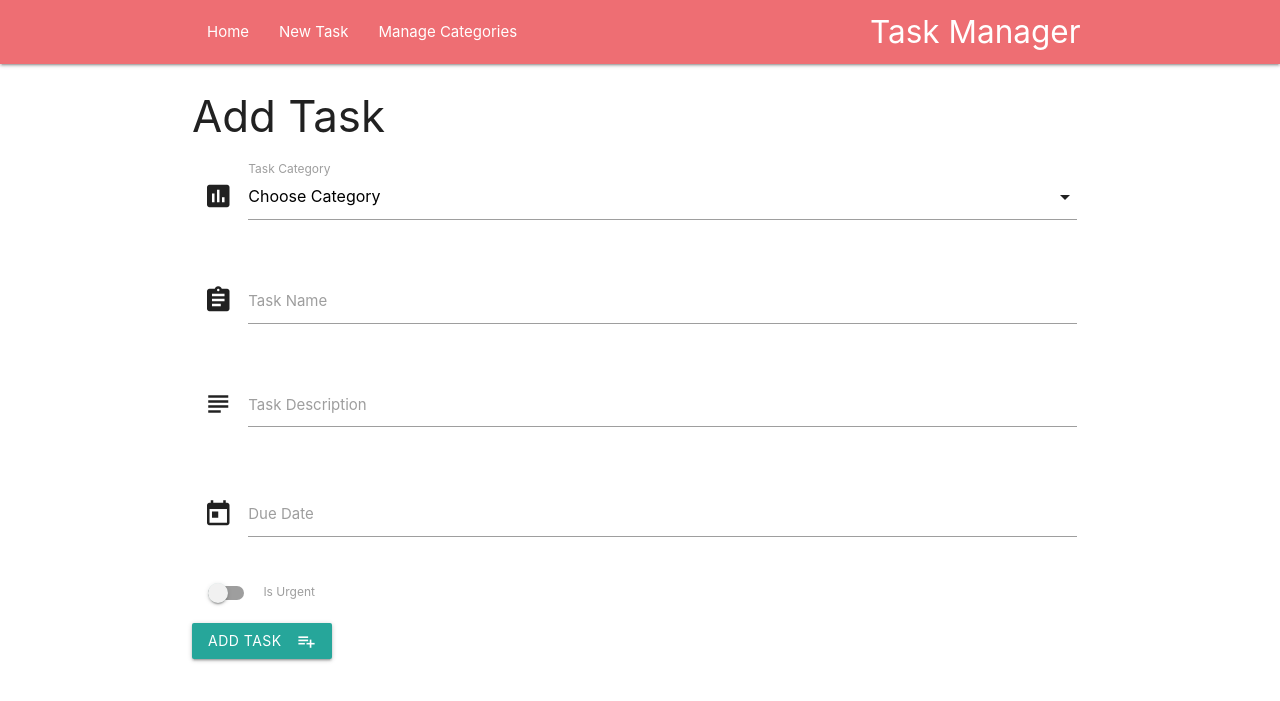
After one commit to kushberrycream/task_manager, a Flask app: page /add_task in a window 1280 px wide. The commit adds this page. Shown: the top 701 px of the page. Run offline with Flask 2, Linux system fonts and the light colour scheme; data that the repository does not hold is empty; some libraries are stand-ins or nearby versions.

Commit message:
finished lesson

```diff
--- a/app.py
+++ b/app.py
@@ -13,12 +13,92 @@ app.config["MONGO_URI"] = os.environ.get("MONGO_URI", "mongodb://localhost")
 
 mongo = PyMongo(app)
 
+
 @app.route("/")
 @app.route("/get_tasks")
 def get_tasks():
     return render_template("tasks.html", tasks=mongo.db.tasks.find())
 
 
+@app.route('/add_task')
+def add_task():
+    return render_template(
+        'addtask.html', categories=mongo.db.categories.find())
+
+
+@app.route('/insert_task', methods=['POST'])
+def insert_task():
+    tasks = mongo.db.tasks
+    tasks.insert_one(request.form.to_dict())
+    return redirect(url_for('get_tasks'))
+
+
+@app.route('/edit_task/<task_id>')
+def edit_task(task_id):
+    the_task = mongo.db.tasks.find_one({"_id": ObjectId(task_id)})
+    all_categories = mongo.db.categories.find()
+    return render_template('edittask.html', task=the_task,
+                           categories=all_categories)
+
+
+@app.route('/update_task/<task_id>', methods=["POST"])
+def update_task(task_id):
+    tasks = mongo.db.tasks
+    tasks.update({'_id': ObjectId(task_id)}, {
+        'task_name': request.form.get('task_name'),
+        'category_name': request.form.get('category_name'),
+        'task_description': request.form.get('task_description'),
+        'due_date': request.form.get('due_date'),
+        'is_urgent': request.form.get('is_urgent')
+    })
+    return redirect(url_for('get_tasks'))
+
+
+@app.route('/delete_task/<task_id>')
+def delete_task(task_id):
+    mongo.db.tasks.remove({'_id': ObjectId(task_id)})
+    return redirect(url_for('get_tasks'))
+
+
+@app.route('/get_categories')
+def get_categories():
+    return render_template('categories.html',
+                           categories=mongo.db.categories.find())
+
+
+@app.route('/edit_category/<category_id>')
+def edit_category(category_id):
+    return render_template('editcategory.html',
+                           category=mongo.db.categories.find_one({
+                               '_id': ObjectId(category_id)}))
+
+
+@app.route('/update_category/<category_id>', methods=['POST'])
+def update_category(category_id):
+    mongo.db.categories.update(
+        {'_id': ObjectId(category_id)},
+        {'category_name': request.form.get('category_name')})
+    return redirect(url_for('get_categories'))
+
+
+@app.route('/delete_category/<category_id>')
+def delete_category(category_id):
+    mongo.db.categories.remove({'_id': ObjectId(category_id)})
+    return redirect(url_for('get_categories'))
+
+
+@app.route('/insert_category', methods=['POST'])
+def insert_category():
+    category_doc = {'category_name': request.form.get('category_name')}
+    mongo.db.categories.insert_one(category_doc)
+    return redirect(url_for('get_categories'))
+
+
+@app.route('/add_category')
+def add_category():
+    return render_template('addcategory.html')
+
+
 if __name__ == "__main__":
     app.run(host=os.environ.get("IP"),
             port=int(os.environ.get("PORT")),
--- /dev/null
+++ b/static/assets/css/style.css
@@ -0,0 +1,34 @@
+label {
+  z-index: -200;
+}
+
+.btn_small {
+  height: 24px;
+  width: 60px;
+  line-height: 24px;
+  margin: 5px 5px;
+  padding: 0 0.5em;
+}
+
+.task_header {
+  margin-top: 5px;
+}
+
+@media only screen and (max-width: 992px) {
+  nav .nav-wrapper {
+    position: relative;
+    height: 4.5em;
+    display: flex;
+    align-items: center;
+    justify-content: center;
+    padding-bottom: 10px;
+  }
+  nav .brand-logo.right {
+    left: auto;
+    right: auto;
+  }
+  nav .sidenav-trigger {
+      position: absolute;
+      left: 0;
+  }
+}
--- /dev/null
+++ b/templates/addtask.html
@@ -0,0 +1,61 @@
+{% extends 'base.html' %} {% block content %}
+
+<h3>Add Task</h3>
+<div class="row">
+  <form action="{{ url_for('insert_task') }}" method="POST" class="col s12">
+    <div class="row">
+      <div class="input-field col s12">
+        <i class="material-icons prefix">poll</i>
+        <select id="category" name="category_name">
+          <option value="" disabled selected>Choose Category</option>
+          {% for cat in categories %}
+          <option value="{{cat.category_name}}">{{cat.category_name}}</option>
+          {% endfor %}
+        </select>
+        <label>Task Category</label>
+      </div>
+    </div>
+    <div class="row">
+      <div class="input-field col s12">
+        <i class="material-icons prefix">assignment</i>
+        <input id="task_name" name="task_name" type="text" />
+        <label class="behind" for="icon_prefix">Task Name</label>
+      </div>
+    </div>
+    <div class="row">
+      <div class="input-field col s12">
+        <i class="material-icons prefix">subject</i>
+        <textarea
+          name="task_description"
+          id="task_description"
+          class="materialize-textarea"
+          data-length="120"
+        ></textarea>
+        <label class="behind" for="icon_telephone">Task Description</label>
+      </div>
+    </div>
+    <div class="row">
+      <div class="input-field col s12" id="matfix">
+        <i class="material-icons prefix">today</i>
+        <input id="due_date" name="due_date" type="text" class="datepicker" />
+        <label class="behind" for="icon_prefix">Due Date</label>
+      </div>
+    </div>
+    <div class="row">
+      <div class="switch">
+        <label>
+          <input id="is_urgent" name="is_urgent" type="checkbox" />
+          <span class="lever"></span>
+          Is Urgent
+        </label>
+      </div>
+    </div>
+    <div class="row">
+      <button class="btn waves-effect waves-light" type="submit" name="action">
+        Add Task
+        <i class="material-icons right">playlist_add</i>
+      </button>
+    </div>
+  </form>
+</div>
+{% endblock %}
--- a/templates/base.html
+++ b/templates/base.html
@@ -1,33 +1,72 @@
 <!DOCTYPE html>
 <html lang="en">
-
   <head>
-	<meta charset="UTF-8">
-	<meta name="viewport" content="width=device-width, initial-scale=1.0">
-	<meta http-equiv="X-UA-Compatible" content="ie=edge">
-	<link rel="stylesheet" href="https://fonts.googleapis.com/icon?family=Material+Icons">
-	<link rel="stylesheet" href="https://cdnjs.cloudflare.com/ajax/libs/font-awesome/5.13.0/css/all.min.css">
-	<link rel="stylesheet" href="https://cdnjs.cloudflare.com/ajax/libs/materialize/1.0.0/css/materialize.min.css">
-	<link rel="stylesheet" href="assets/css/style.css">
-	<title>Title</title>
+    <meta charset="UTF-8" />
+    <meta name="viewport" content="width=device-width, initial-scale=1.0" />
+    <meta http-equiv="X-UA-Compatible" content="ie=edge" />
+    <link
+      rel="stylesheet"
+      href="https://fonts.googleapis.com/icon?family=Material+Icons"
+    />
+    <link
+      rel="stylesheet"
+      href="https://cdnjs.cloudflare.com/ajax/libs/font-awesome/5.13.0/css/all.min.css"
+    />
+    <link
+      rel="stylesheet"
+      href="https://cdnjs.cloudflare.com/ajax/libs/materialize/1.0.0/css/materialize.min.css"
+    />
+    <link
+      rel="stylesheet"
+      href="{{ url_for('static', filename='assets/css/style.css') }}"
+    />
+    <title>Task Manager</title>
   </head>
 
   <body>
-	<h1>Outside</h1>
-	{% block content %}
-
-	{% endblock %}
+    <header>
+      <nav>
+        <div class="container">
+          <div class="nav-wrapper">
+            <a href="{{ url_for('get_tasks') }}" class="brand-logo right">Task Manager</a>
+            <a href="#" data-target="mobile-demo" class="sidenav-trigger"
+              ><i class="material-icons">menu</i></a
+            >
+            <ul id="nav-mobile" class="left hide-on-med-and-down">
+              <li><a href="{{ url_for('get_tasks') }}">Home</a></li>
+              <li><a href="{{ url_for('add_task') }}">New Task</a></li>
+              <li><a href="{{ url_for('get_categories') }}">Manage Categories</a></li>
+            </ul>
+            <ul class="sidenav" id="mobile-demo">
+              <li><a href="{{ url_for('get_tasks') }}">Home</a></li>
+              <li><a href="{{ url_for('add_task') }}">New Task</a></li>
+              <li><a href="{{ url_for('get_categories') }}">Manage Categories</a></li>
+            </ul>
+          </div>
+        </div>
+      </nav>
+    </header>
+    <div class="container">
+      {% block content %} {% endblock %}
+    </div>
 
     <script src="https://cdnjs.cloudflare.com/ajax/libs/materialize/1.0.0/js/materialize.min.js"></script>
     <script>
-		document.addEventListener('DOMContentLoaded', function() {
-            var elems = document.querySelectorAll('.collapsible');
-            var instances = M.Collapsible.init(elems);
+      document.addEventListener("DOMContentLoaded", function () {
+        let elems = document.querySelectorAll(".sidenav"),
+            elems1 = document.querySelectorAll(".collapsible"),
+            elems2 = document.querySelectorAll(".datepicker"),
+            elems3 = document.querySelectorAll("select"),
+            instances = M.Sidenav.init(elems),
+            instances1 = M.Collapsible.init(elems1),
+            instances2 = M.Datepicker.init(elems2),
+            instances3 = M.FormSelect.init(elems3);
       });
+
+      document.getElementById("matfix").addEventListener("click", function (e) {
+        e.stopPropagation();
+      });
+
     </script>
-
-
-
   </body>
-
 </html>
```
Also changed, not shown: templates/addcategory.html (added, +35 -0 lines), templates/categories.html (added, +27 -0 lines), templates/editcategory.html (added, +36 -0 lines), templates/edittask.html (added, +86 -0 lines), templates/tasks.html (+32 -23 lines). Lines whose indentation alone changed are shown as unchanged.
